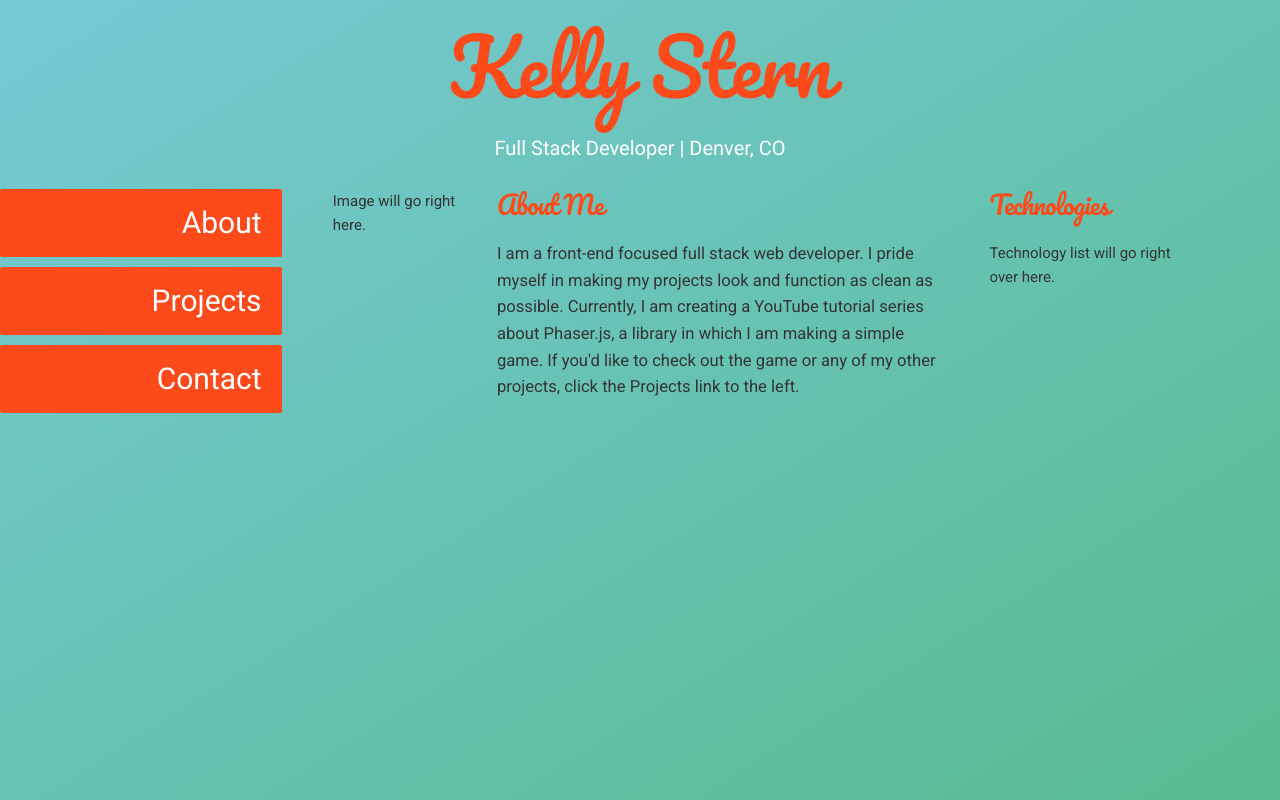
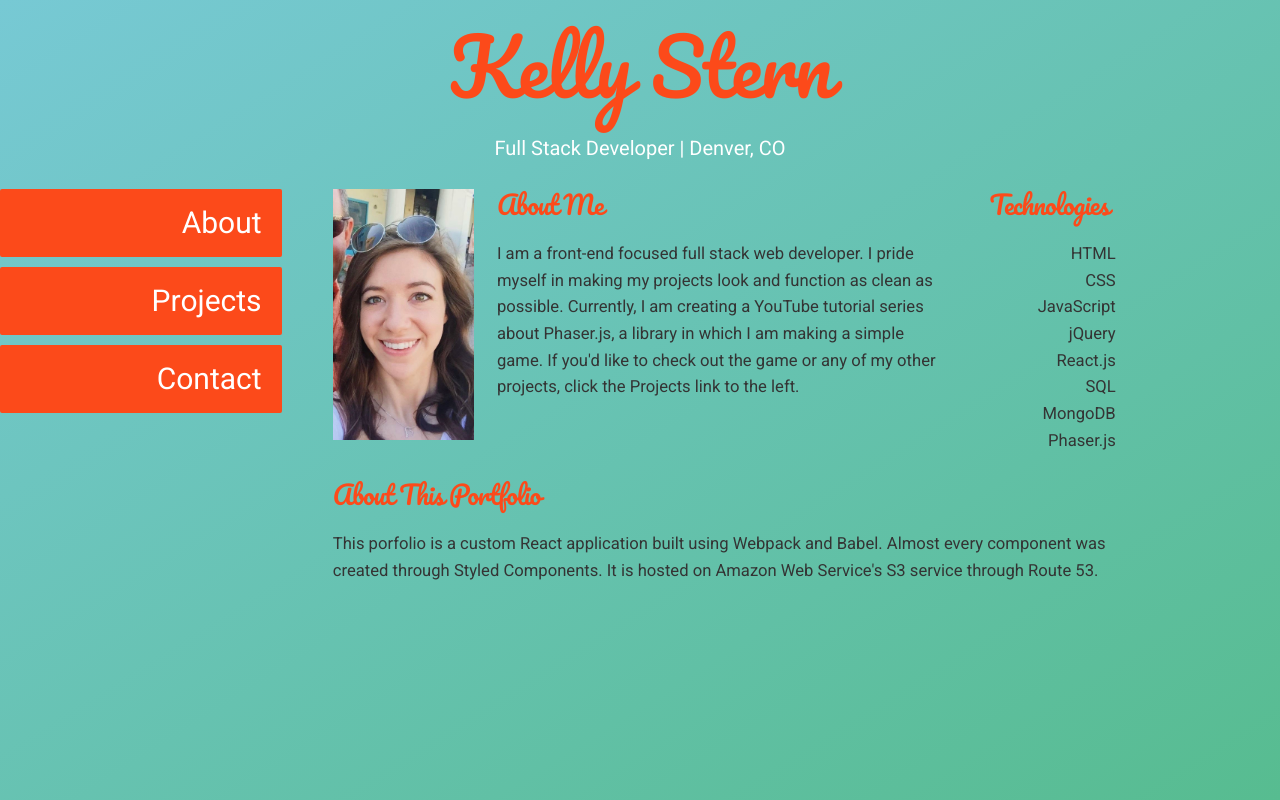
Before and after one commit to kmstern4/react-portfolio, a React app: page / in a window 1280 px wide. Built offline with nearby package versions, Linux system fonts and the light colour scheme.

Commit message:
added about this page and tech list

```diff
--- a/src/components/pages/Home.js
+++ b/src/components/pages/Home.js
@@ -3,12 +3,14 @@ import Row from '../grid/Row';
 import Column from '../grid/Column';
 import StyledAbout from '../styledComponents/StyledAbout';
 import StyledTitle from '../styledComponents/StyledTitle';
+import StyledImage from '../styledComponents/StyledImage';
+import { TechList, TechItem } from '../styledComponents/StyledTech';
 
 const Home = () => {
     return <>
         <Row>
             <Column size='two'>
-                <p>Image will go right here.</p>
+                <StyledImage src='assets/me.jpg' alt='Kelly Stern' />
             </Column>
             <Column size='six'>
                 <StyledTitle>
@@ -18,11 +20,46 @@ const Home = () => {
                     I am a front-end focused full stack web developer. I pride myself in making my projects look and function as clean as possible. Currently, I am creating a YouTube tutorial series about Phaser.js, a library in which I am making a simple game. If you'd like to check out the game or any of my other projects, click the Projects link to the left.
                 </StyledAbout>
             </Column>
-            <Column size='three'>
+            <Column size='two'>
                 <StyledTitle>
                     Technologies
                 </StyledTitle>
-                <p>Technology list will go right over here.</p>
+                <TechList>
+                    <TechItem>
+                        HTML
+                    </TechItem>
+                    <TechItem>
+                        CSS
+                    </TechItem>
+                    <TechItem>
+                        JavaScript
+                    </TechItem>
+                    <TechItem>
+                        jQuery
+                    </TechItem>
+                    <TechItem>
+                        React.js
+                    </TechItem>
+                    <TechItem>
+                        SQL
+                    </TechItem>
+                    <TechItem>
+                        MongoDB
+                    </TechItem>
+                    <TechItem>
+                        Phaser.js
+                    </TechItem>
+                </TechList>
+            </Column>
+        </Row>
+        <Row>
+            <Column size='ten'>
+                <StyledTitle>
+                    About This Portfolio
+                </StyledTitle>
+                <StyledAbout>
+                    This porfolio is a custom React application built using Webpack and Babel. Almost every component was created through Styled Components. It is hosted on Amazon Web Service's S3 service through Route 53.
+                </StyledAbout>
             </Column>
         </Row>
     </>
--- /dev/null
+++ b/src/components/styledComponents/StyledImage.js
@@ -0,0 +1,8 @@
+import styled, { css } from 'styled-components';
+
+const StyledImage = styled.img`
+    width: 11vw;
+    margin-bottom: 2vw;
+`;
+
+export default StyledImage;
--- /dev/null
+++ b/src/components/styledComponents/StyledTech.js
@@ -0,0 +1,11 @@
+import styled, { css } from 'styled-components';
+
+export const TechList = styled.ul`
+    list-style-type: none;
+`;
+
+export const TechItem = styled.li`
+    font-size: 1.3vw;
+    text-align: right;
+    margin-bottom: 0px;
+`;
```
